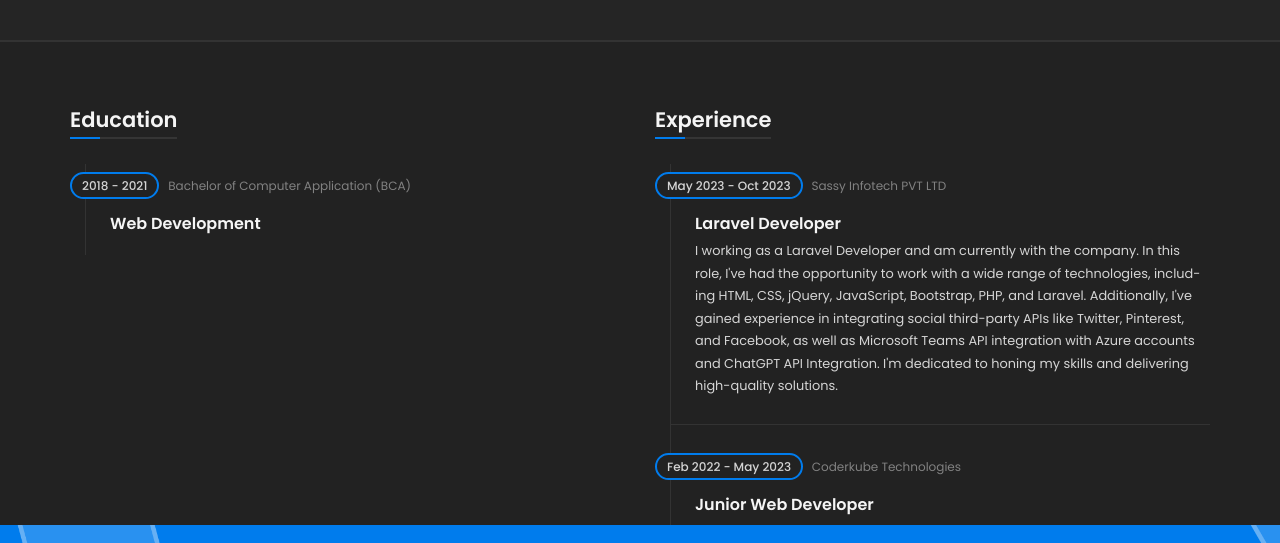
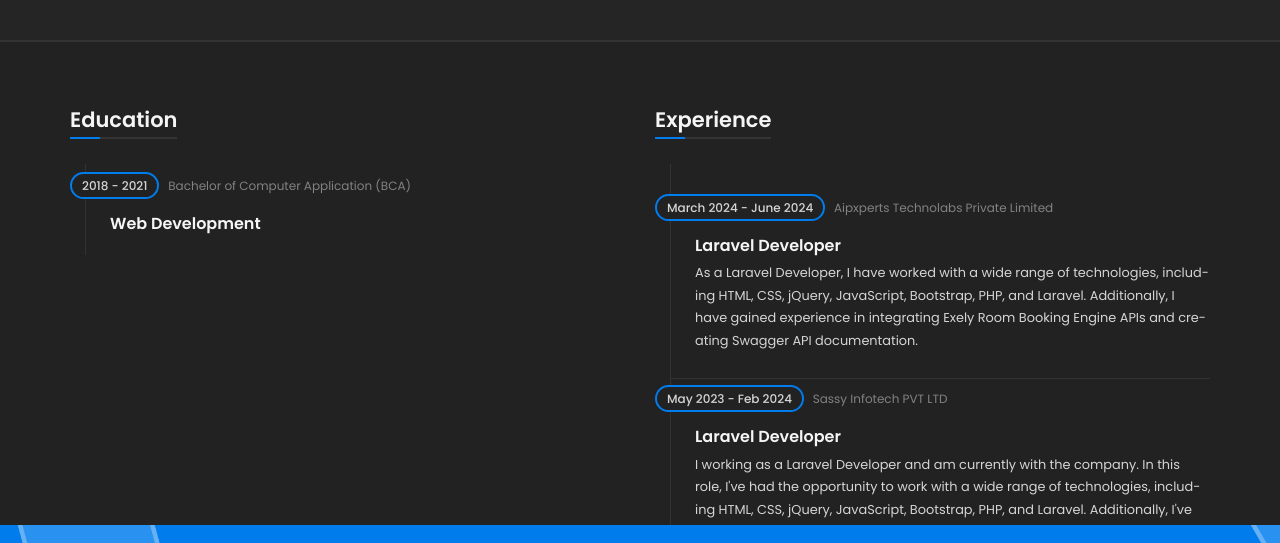
Before and after one commit to SolankiYagnik/SolankiYagnik.github.io, a plain HTML site: page resume.html in a window 1280 px wide. Shown: the part 275-818 px from the top of the page. Drawn offline with Linux system fonts and the light colour scheme; some packages are replaced by stand-ins of ours.

Commit message:
Update resume.html

```diff
--- a/resume.html
+++ b/resume.html
@@ -110,10 +110,19 @@
                     <div class="block-title">
                       <h2>Experience</h2>
                     </div>
-
+                    <div class="timeline-item clearfix">
+                      <h5 class="item-period current">March 2024 - June 2024</h5>
+                      <span class="item-company">Aipxperts Technolabs Private Limited</span>
+                      <h4 class="item-title">Laravel Developer</h4>
+                      <p>As a Laravel Developer, I have worked with a wide range of technologies, including
+                          HTML, CSS, jQuery, JavaScript, Bootstrap, PHP, and Laravel. Additionally, I have gained
+                          experience in integrating Exely Room Booking Engine APIs and creating Swagger API
+                          documentation.
+                      </p>
+                    </div>
                     <div id="timeline_2" class="timeline clearfix">
                       <div class="timeline-item clearfix">
-                        <h5 class="item-period current">May 2023 - Oct 2023</h5>
+                        <h5 class="item-period current">May 2023 - Feb 2024</h5>
                         <span class="item-company">Sassy Infotech PVT LTD</span>
                         <h4 class="item-title">Laravel Developer</h4>
                         <p>I working as a Laravel Developer and am currently with the company. In this role, I've had
```
